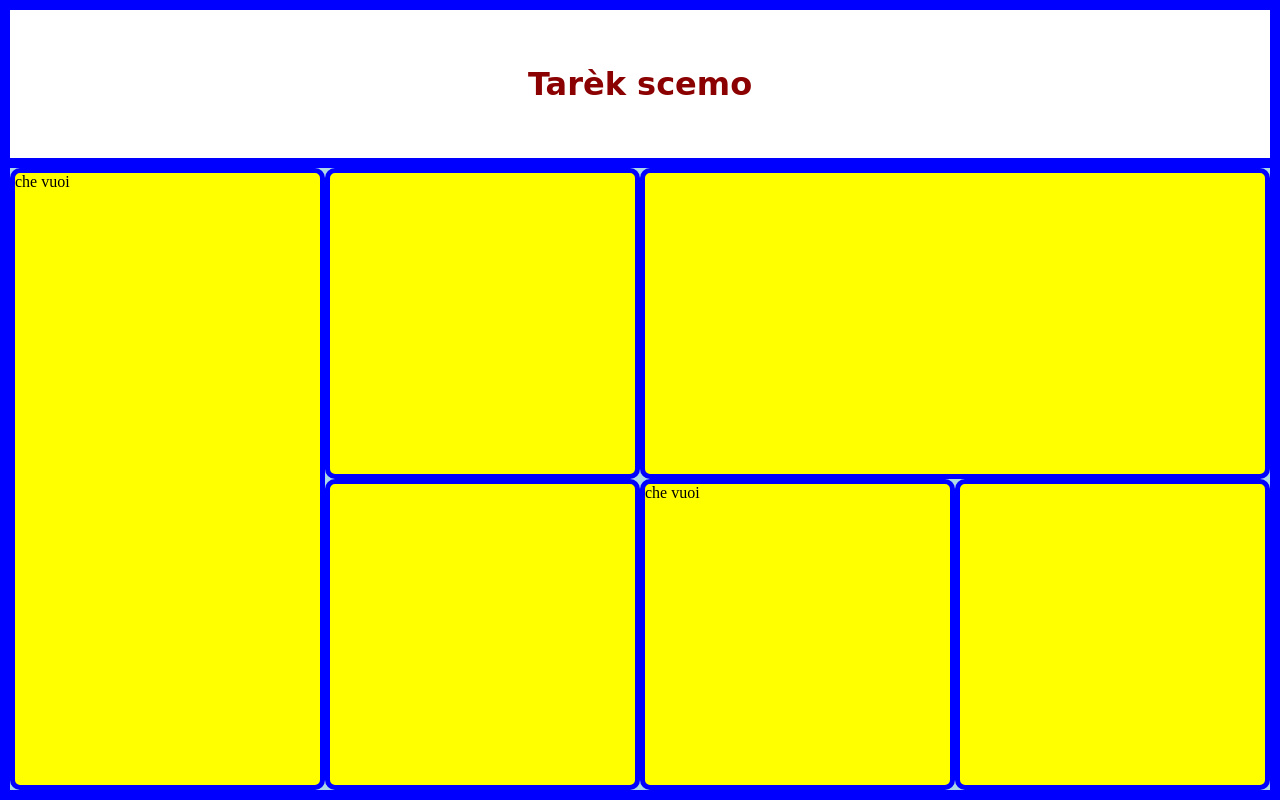
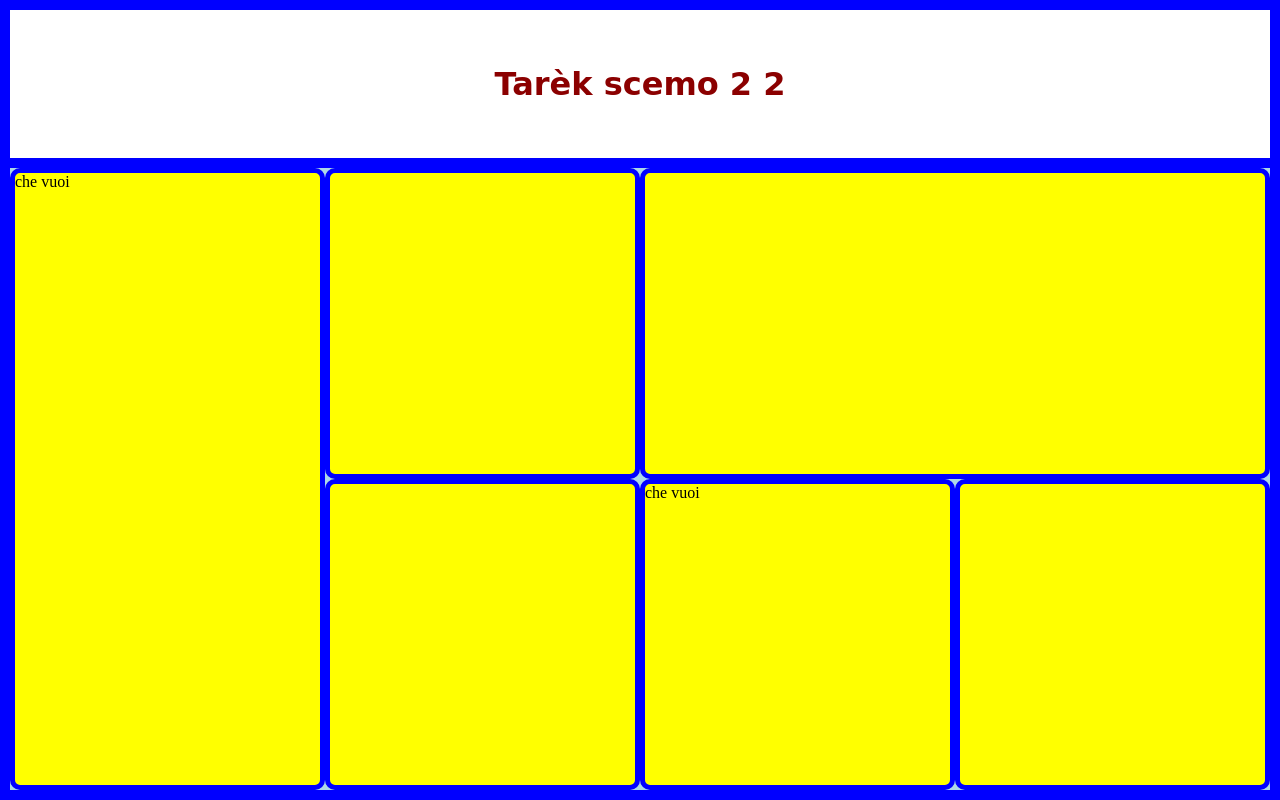
Before and after one commit to Fr4bz/Fr4bz.github.io, a plain HTML site: page index.html in a window 1280 px wide. Drawn offline with Linux system fonts and the light colour scheme.

Commit message:
Update index.html

```diff
--- a/index.html
+++ b/index.html
@@ -9,7 +9,7 @@
 	<body>
 		<div class="GridContainer">
 			<div class="GridHeader">
-				<h1>Tarèk scemo</h1>
+				<h1>Tarèk scemo 2 2</h1>
 
 			</div>
 			<div class="GridBody">
```
